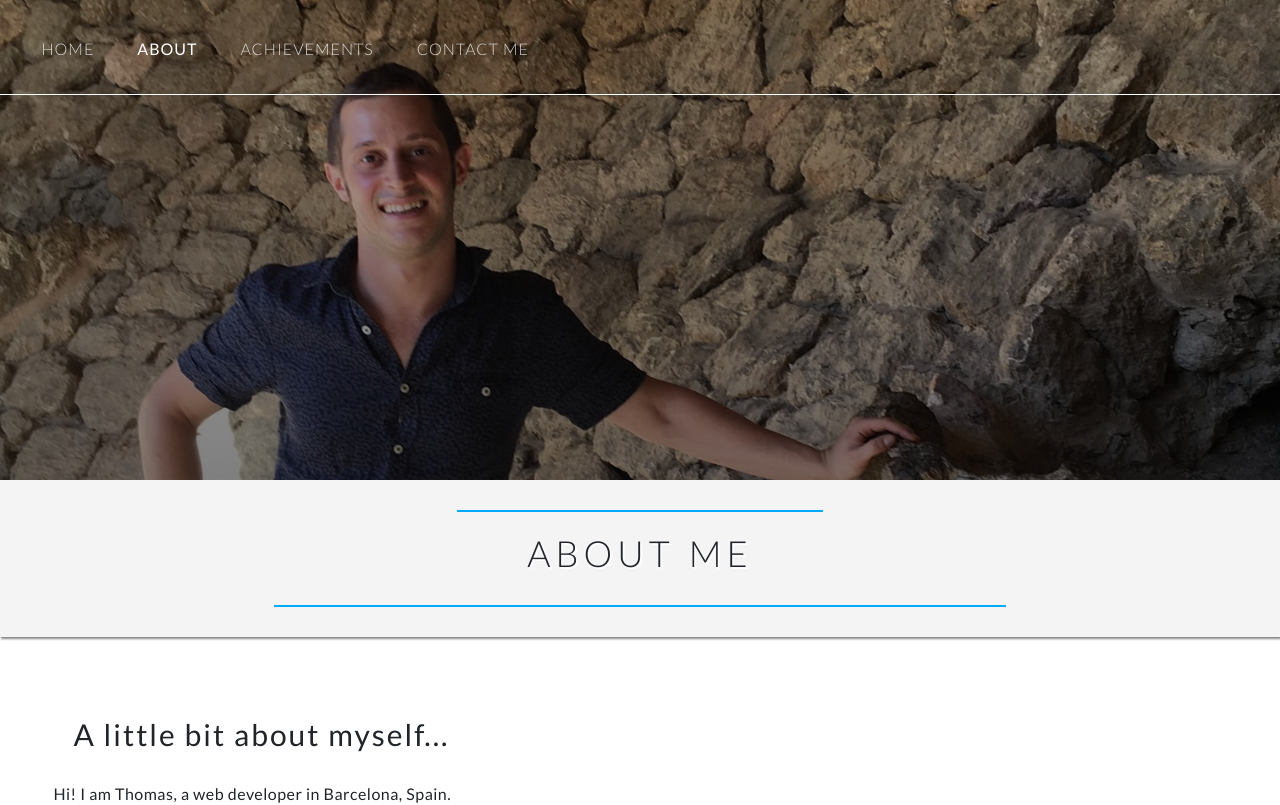
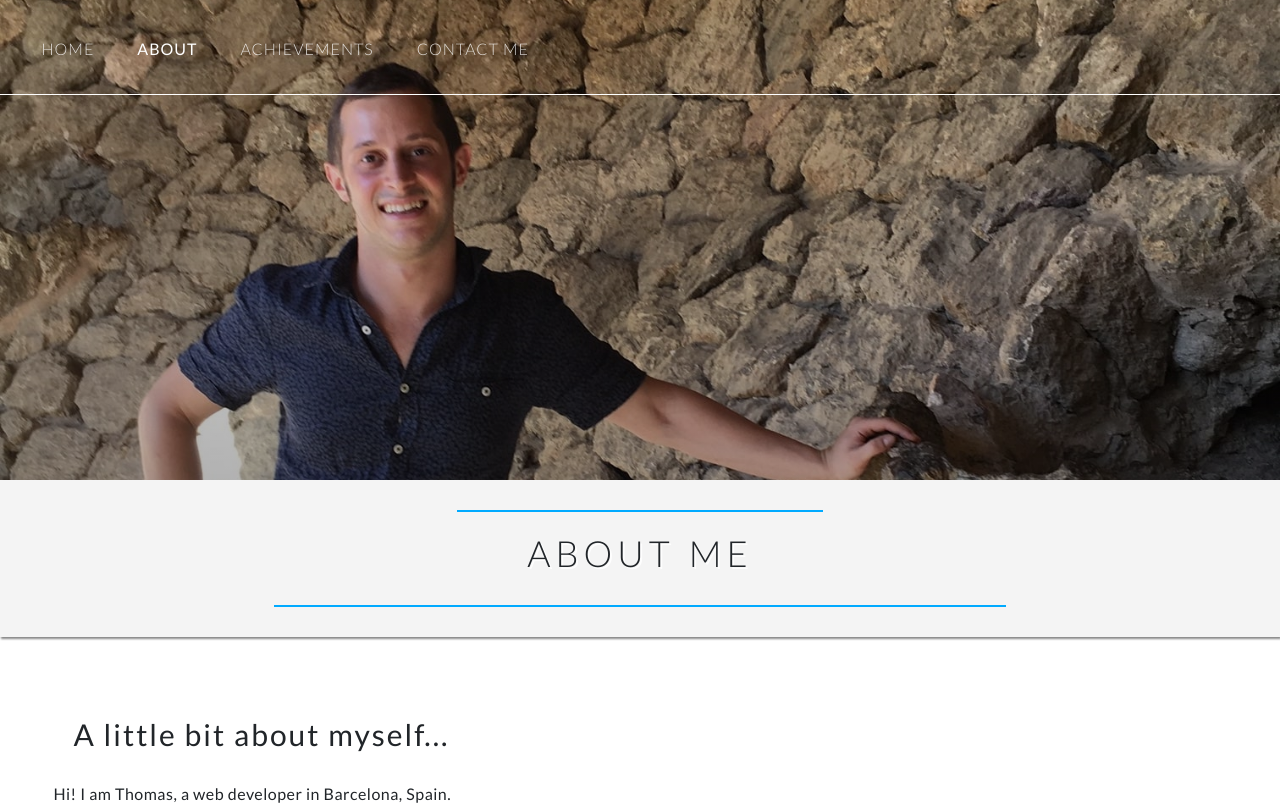
Before and after one commit to dg-t/thomasdg, a Vue app: page /about in a window 1280 px wide. Shown: the top 805 px of the page. Built offline with nearby package versions, Linux system fonts and the light colour scheme.

Commit message:
update bgimage for about page

```diff
--- a/src/components/Header/SectionsHeader.vue
+++ b/src/components/Header/SectionsHeader.vue
@@ -36,7 +36,7 @@ export default {
 }
 
 .header-about {
-  background-image: linear-gradient(rgba(0, 0, 0, 0.3), rgba(0, 0, 0, 0.5)), url(../../assets/header/about-min.jpg);
+  background-image: linear-gradient(rgba(0, 0, 0, 0.1), rgba(0, 0, 0, 0.3)), url(../../assets/header/about-min.jpg);
   background-repeat: no-repeat;
   background-position: center;
   background-size: cover;
```
